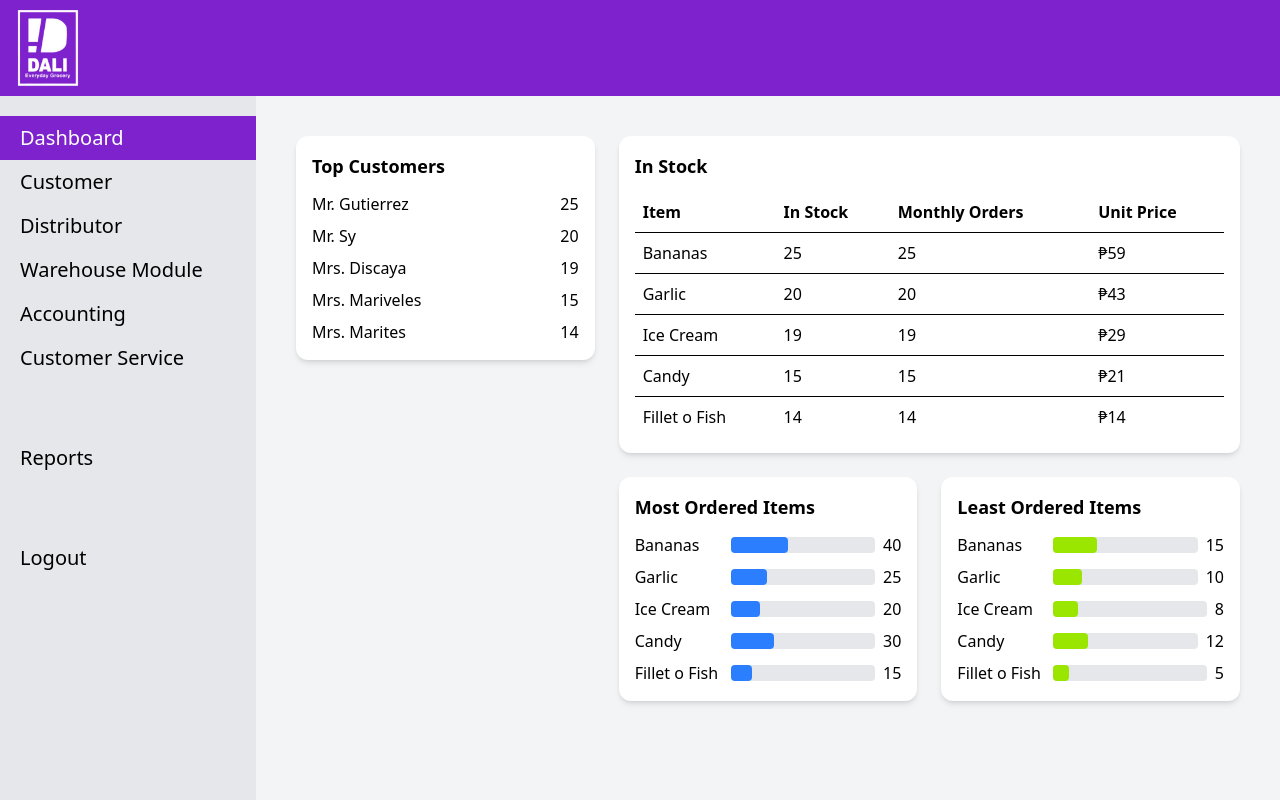
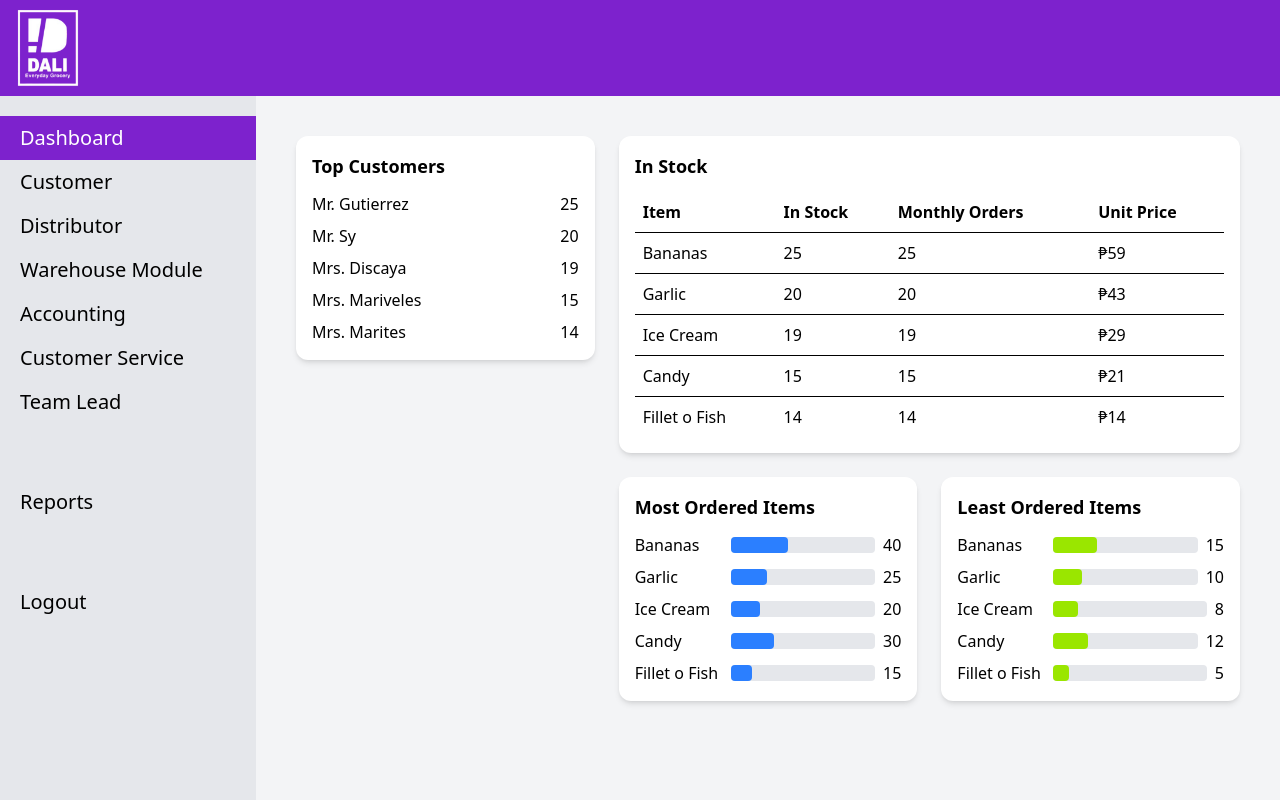
Before and after one commit to GuilianiHatsu1k1314/apsi_inventory_app, a React (Vite) app in the folder frontend/: page /app in a window 1280 px wide. Built offline with nearby package versions, Linux system fonts and the light colour scheme.

Commit message:
link new components to sidebar

```diff
--- a/frontend/src/components/SideBar/SideBarNav.tsx
+++ b/frontend/src/components/SideBar/SideBarNav.tsx
@@ -96,6 +96,20 @@ export const NavBar = () => {
               Customer Service
             </NavLink>
           </li>
+          <li>
+            <NavLink
+              to="/app/team-lead"
+              className={({ isActive }) =>
+                `block pl-5 text-xl py-2 ${
+                  isActive
+                    ? "bg-[var(--dali-purple)] text-white"
+                    : "hover:bg-[var(--dali-purple)] hover:text-white"
+                }`
+              }
+            >
+              Team Lead
+            </NavLink>
+          </li>
           <li className="pl-5 text-xl mt-16 hover:bg-[var(--dali-purple)] hover:text-white">
             Reports
           </li>
```
